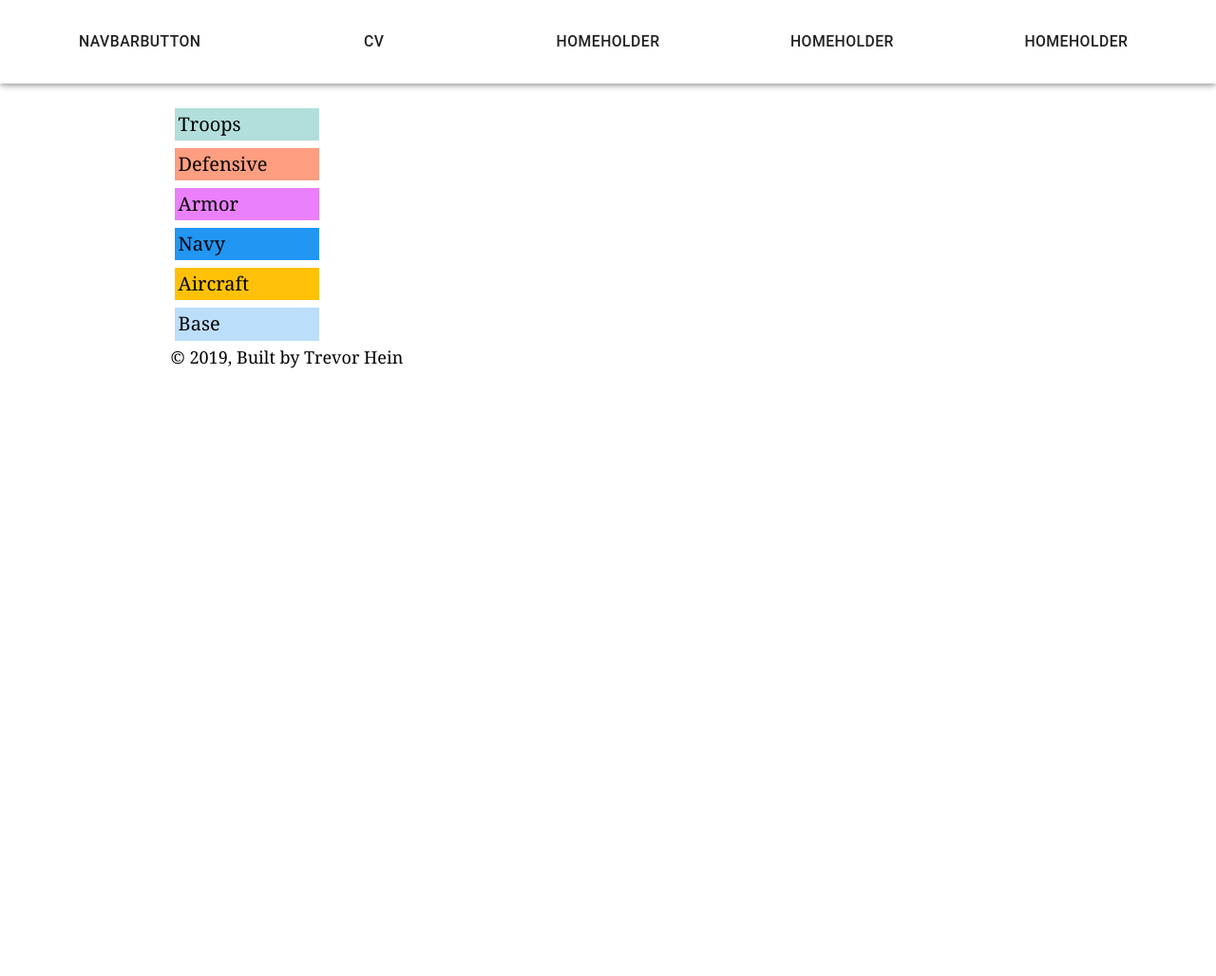
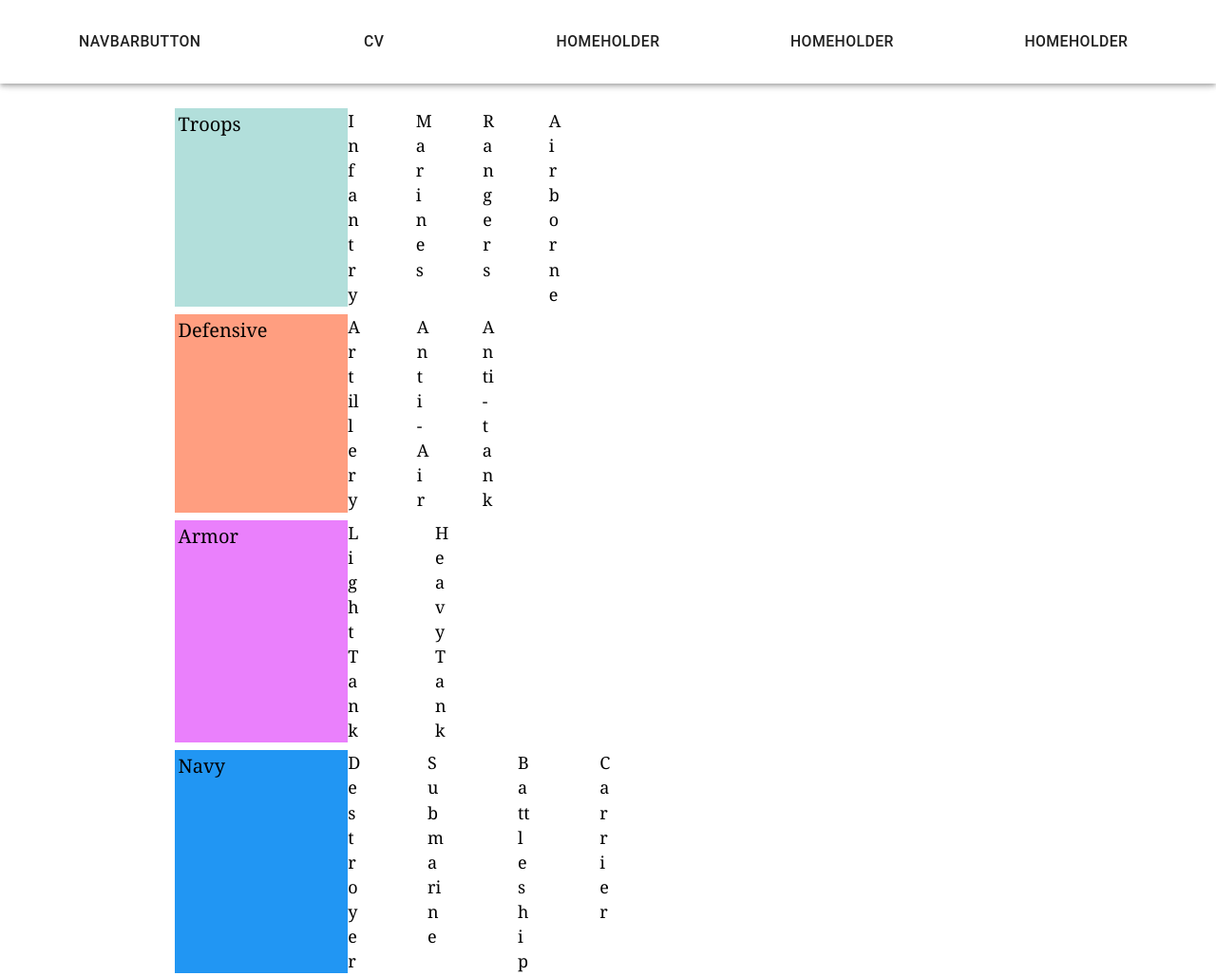
Before and after one commit to Trehein/PortfolioPage, a Gatsby site in the folder portfolio/: page /heinessSkillMatrix in a window 1280 px wide. Shown: the top 1028 px of the page at 95% size. Before the commit the page ends 800 px from the top, so only its background shows below. Built offline with nearby package versions, Linux system fonts and the light colour scheme; Gatsby itself is replaced by a stand-in of ours.

Commit message:
passing data through TypeContainer

```diff
--- /dev/null
+++ b/portfolio/src/components/SkillMatrix/CategoryBox.js
@@ -0,0 +1,19 @@
+import React from 'react'
+import { Box } from 'rebass'
+
+function CategoryBox(props) {
+    let unitCategory = props.unitType;
+    let bgColor = props.bgColor;
+    return (
+        <Box
+            p={1}
+            fontSize={3}
+            width={1/5}
+            color='black'
+            bg={bgColor}>
+            {unitCategory}
+        </Box>
+    )
+}
+
+export default CategoryBox;
--- a/portfolio/src/components/SkillMatrix/SkillMatrix.js
+++ b/portfolio/src/components/SkillMatrix/SkillMatrix.js
@@ -1,7 +1,8 @@
 import React from "react"
 import "./matrixStyle.css"
 import skillData from "./skillData.json"
-import { Box, Flex } from 'rebass'
+import { Flex } from 'rebass'
+import UnitContainer from './UnitContainer'
 
 class SkillMatrix extends React.Component {
     constructor(props) {
@@ -19,33 +20,12 @@ class SkillMatrix extends React.Component {
             ],
         }
     }
-
     render() {
-        function unitTypeColor (unitType) {
-            console.log(unitType);
-            switch (unitType) {
-                case 'Troops':
-                    return ('#b2dfdb')
-                case 'Defensive':
-                    return ('#ff9e80')
-                case 'Armor':
-                    return ('#ea80fc')
-                case 'Navy':
-                    return ('#2196f3')
-                case 'Aircraft':
-                    return ('#ffc107')
-                case 'Base':
-                    return ('#bbdefb')
-                default:
-                    return ('bbdefb')
-            }
-        }
-
         return (
             <Flex flexWrap='wrap'>
                 {
                     this.state.data.units.map((unitType, index) => (
-                        <UnitTypeContainer data={unitType} key={index} bgColor={ unitTypeColor(unitType.category) } />
+                        <UnitContainer data={unitType} key={index} />
                     ))
                 }
             </Flex>
@@ -53,70 +33,4 @@ class SkillMatrix extends React.Component {
     }
 }
 
-function UnitTypeContainer(props) {
-    let unitType = props.data;
-    let bgColor = props.bgColor;
-    // console.log(unitType);
-    return (
-        <Flex
-            width={[1]}
-            p={1}
-        >
-        <Box
-            p={1}
-            fontSize={3}
-            width={1/6}
-            color='black'
-            bg={bgColor}>
-            {unitType.category}
-        </Box>
-        </Flex>
-    )
-}
-
-// function TypeGrid(props) {
-//     let data = props.data;
-//     console.log(data);
-//     return (
-//         <div>
-//             {/* <div>
-//                 {data.units[0].types.map((unit, index) => (
-//                     <div key={index}>
-//                         {unit.name}
-//                         <GridForSquares data={unit} />
-//                     </div>
-//                 ))}
-//             </div> */}
-//         </div>
-//     )
-// }
-
-// function GridForSquares(props) {
-//     const data = props.data;
-//     console.log(data.skills[0].players.length)
-
-//     return (
-//         <Flex>
-//             <GridSquare
-//                 data={data}
-//             />
-//         </Flex>
-//     )
-// }
-
-// function GridSquare(props) {
-//     // console.log(props.data.name)
-//     return (
-//         <Box
-//             p={1}
-//             fontSize={3}
-//             width={[1/6]}
-//             color='black'
-//             bg='orange'
-//         >
-//             {/* {props.data.name} */}
-//         </Box>
-//     )
-// }
-
 export default SkillMatrix;
--- /dev/null
+++ b/portfolio/src/components/SkillMatrix/TypeContainer.js
@@ -0,0 +1,20 @@
+import React from 'react'
+import { Flex, Box } from 'rebass'
+
+function TypeContainer(props) {
+    let data = props.data;
+    console.log(data);
+    return (
+        <div>
+            <Flex width={4/5}>
+                <Box
+                    width={1/5}
+                >
+                    {data.name}
+                </Box>
+            </Flex>
+        </div>
+    )
+}
+
+export default TypeContainer;
--- /dev/null
+++ b/portfolio/src/components/SkillMatrix/UnitContainer.js
@@ -0,0 +1,43 @@
+import React from 'react'
+import CategoryBox from './CategoryBox'
+import { Flex } from 'rebass'
+import TypeContainer from './TypeContainer'
+
+function unitTypeColor (unitType) {
+    switch (unitType) {
+        case 'Troops':
+            return ('#b2dfdb')
+        case 'Defensive':
+            return ('#ff9e80')
+        case 'Armor':
+            return ('#ea80fc')
+        case 'Navy':
+            return ('#2196f3')
+        case 'Aircraft':
+            return ('#ffc107')
+        case 'Base':
+            return ('#bbdefb')
+        default:
+            return ('#bbdefb')
+    }
+}
+
+function UnitContainer(props) {
+    let unitType = props.data;
+    return (
+        <Flex
+            flexWrap='wrap'
+            width={1}
+            p={1}
+        >
+            <CategoryBox unitType={unitType.category} bgColor={ unitTypeColor(unitType.category) }/>
+            {
+                unitType.types.map((data, index) => (
+                    <TypeContainer data={data} key={index} />
+                ))
+            }
+        </Flex>
+    )
+}
+
+export default UnitContainer;
```
Also changed, not shown: portfolio/src/components/SkillMatrix/SkillRow.js (added, +13 -0 lines), portfolio/src/components/SkillMatrix/UnitSkillsContainer.js (added, +18 -0 lines).
